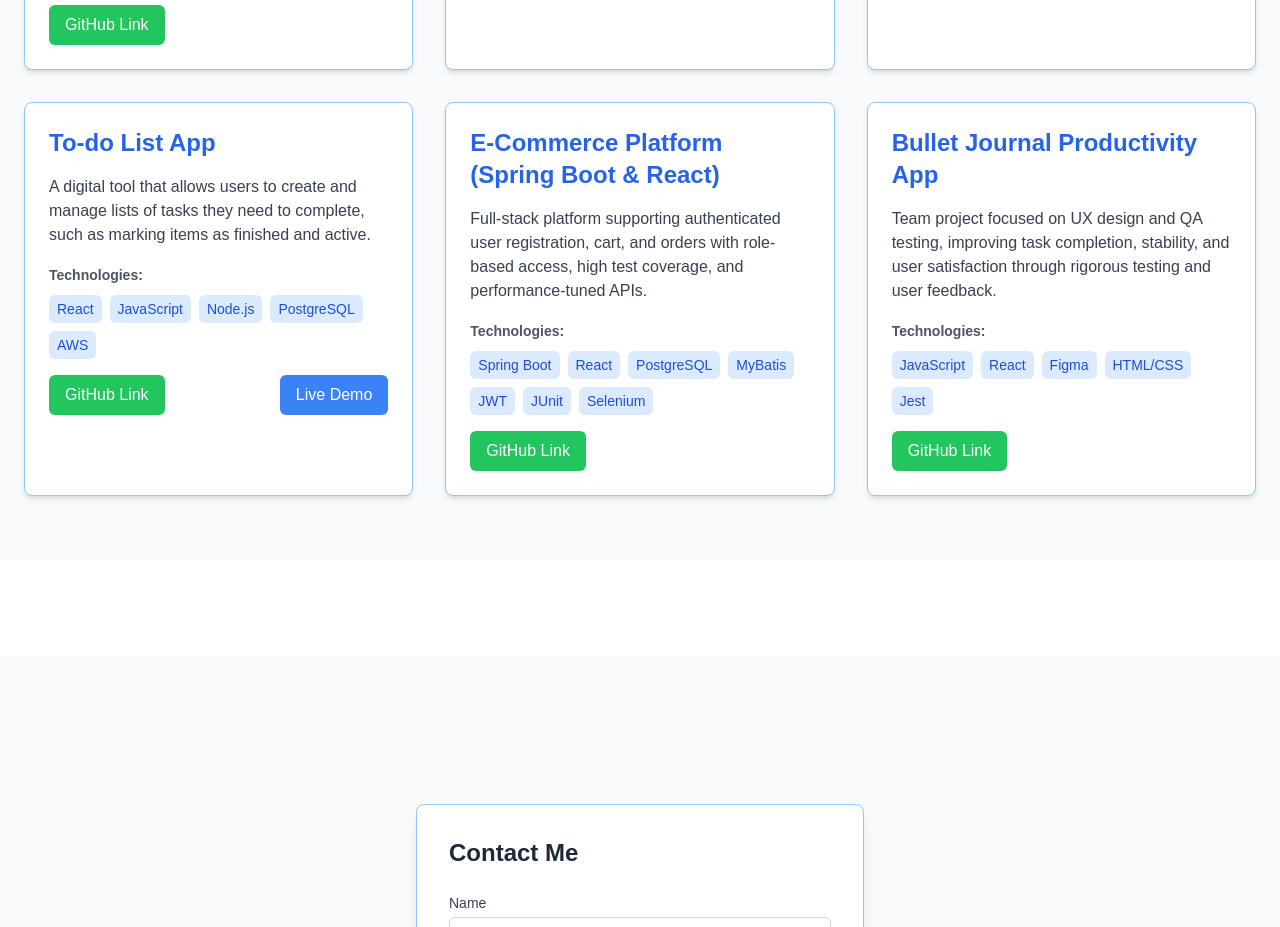
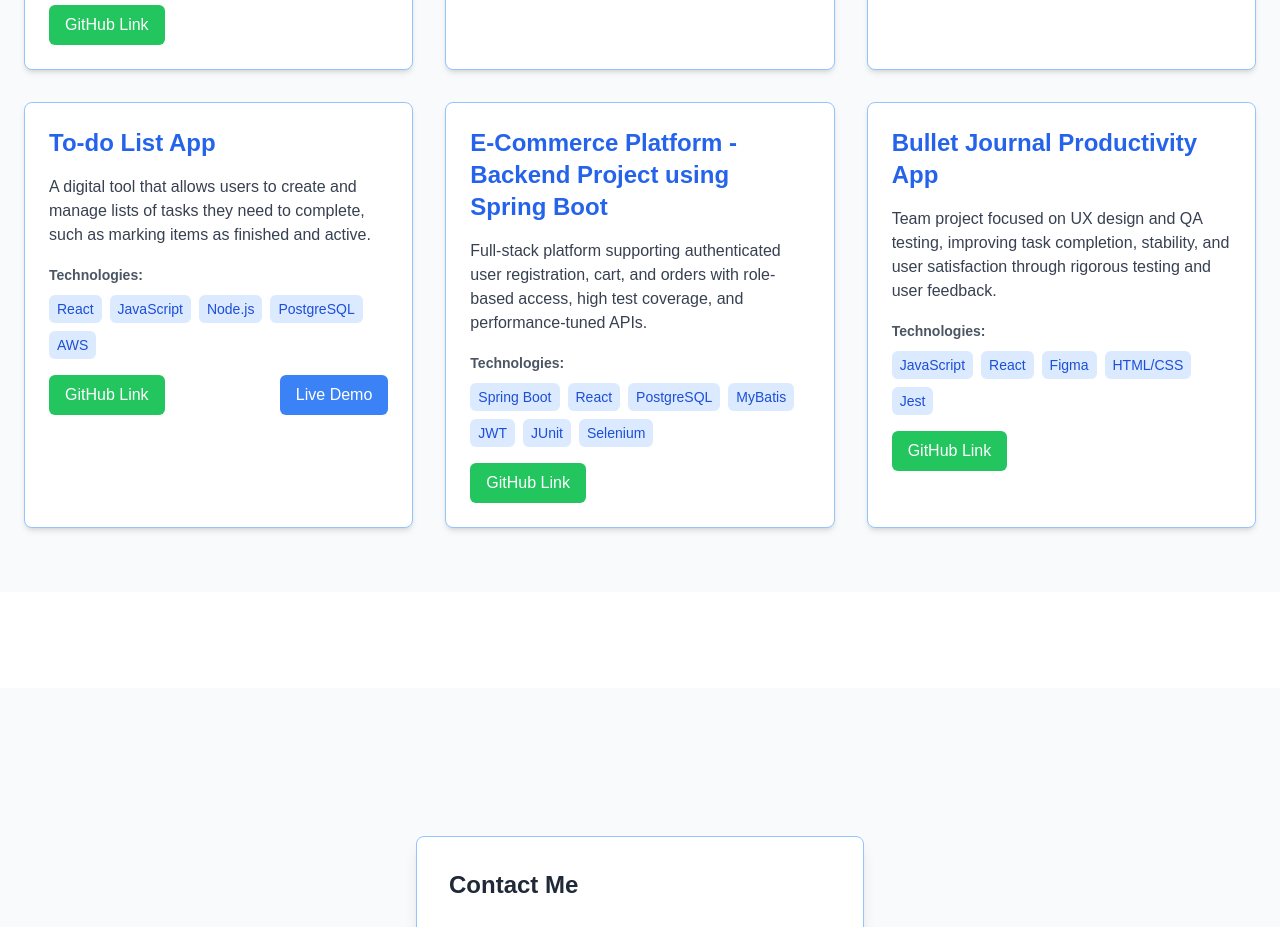
Before and after one commit to streda/personal-portfolio-production, a React (Create React App) app: page /projects in a window 1280 px wide. Shown: the part 3120-4047 px from the top of the page. Built offline with nearby package versions, Linux system fonts and the light colour scheme; no server answers.

Commit message:
Added Agentic AI project

```diff
--- a/src/components/Projects.tsx
+++ b/src/components/Projects.tsx
@@ -46,7 +46,7 @@ const projects = [
 
   {
   id: 5,
-  title: 'E-Commerce Platform (Spring Boot & React)',
+  title: 'E-Commerce Platform - Backend Project using Spring Boot',
   description:
     'Full-stack platform supporting authenticated user registration, cart, and orders with role-based access, high test coverage, and performance-tuned APIs.',
   technologies: ['Spring Boot', 'React', 'PostgreSQL', 'MyBatis', 'JWT', 'JUnit', 'Selenium'],
```
